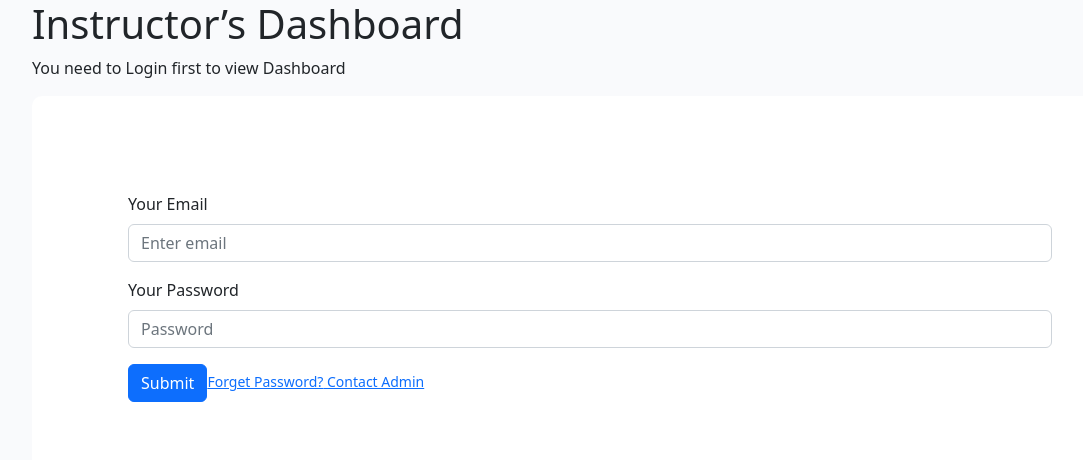
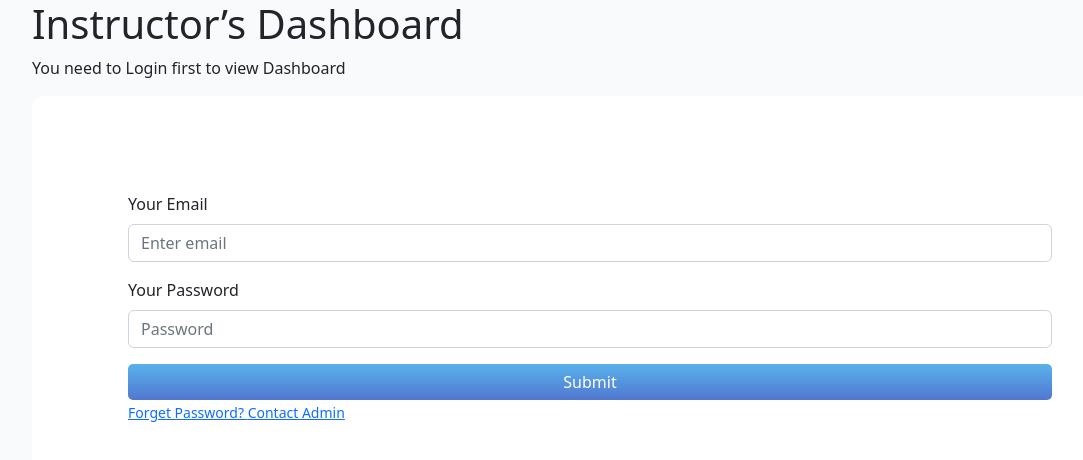
Before and after one commit to iamrealfarhanbd/b2bDashboard, a React (Create React App) app: page / in a window 1280 px wide. Shown: the top 460 px of the page, without its empty margins (50-1133 px from the left). Built offline with nearby package versions, Linux system fonts and the light colour scheme.

Commit message:
form align

```diff
--- a/src/Components/Login/Login.css
+++ b/src/Components/Login/Login.css
@@ -7,3 +7,9 @@ body{
     background: #FFFFFF;
     border-radius: 10px;
 }
+button.btn.btn-primary {
+    width: 100%;
+    background: linear-gradient(180deg, #58B2EB 0%, #5177D0 100%);
+    border-radius: 5px;
+    border: 0;
+}
--- a/src/Components/Login/Login.js
+++ b/src/Components/Login/Login.js
@@ -25,7 +25,7 @@ const Login = () => {
           <Button variant="primary" type="submit">
             Submit
           </Button>
-          <Form.Text className="text-muted">
+          <Form.Text className="text-muted text-center">
             <Link className="forgetPassword" to="/forget">
               Forget Password?{" "}
             </Link>
```
